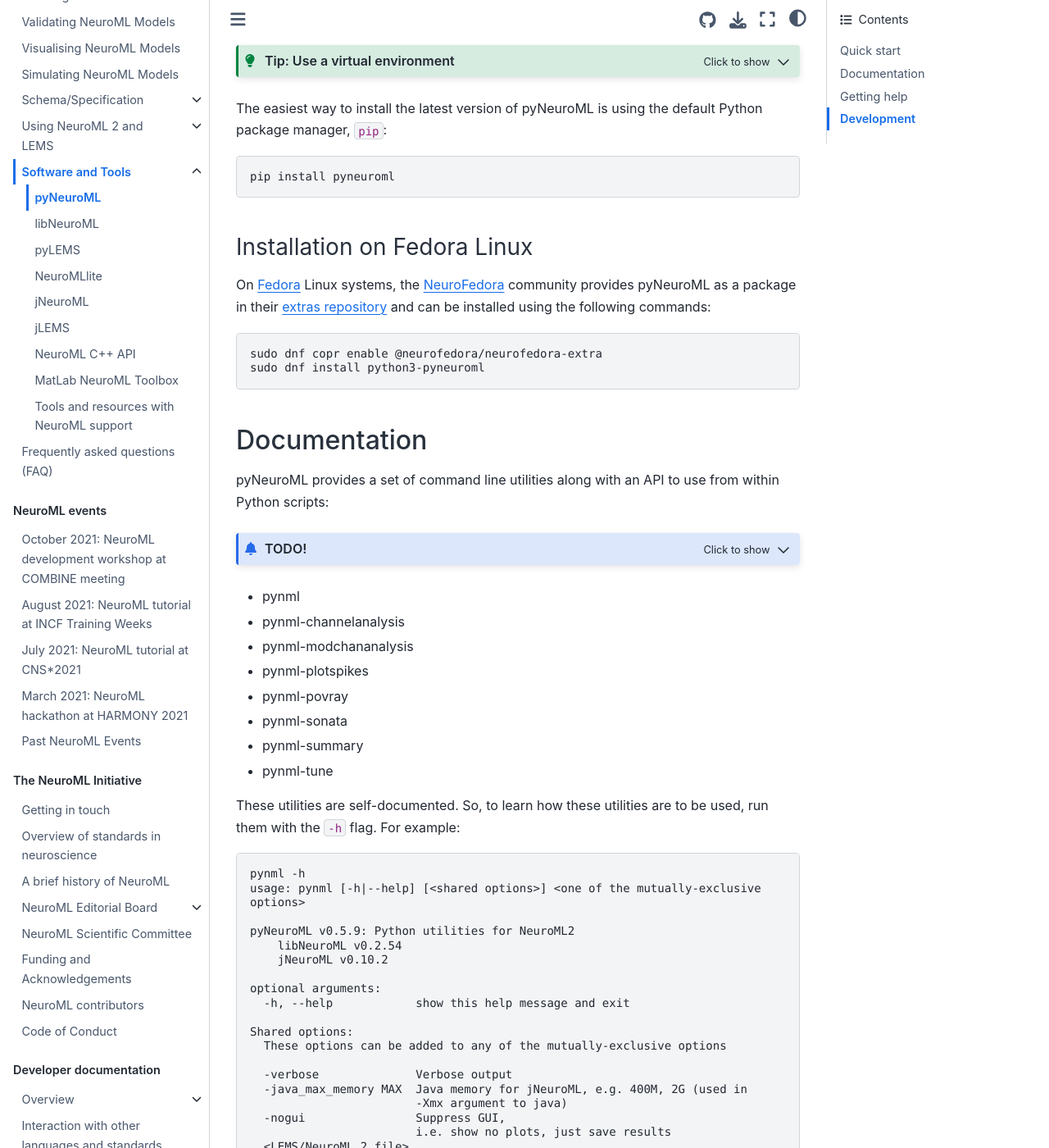
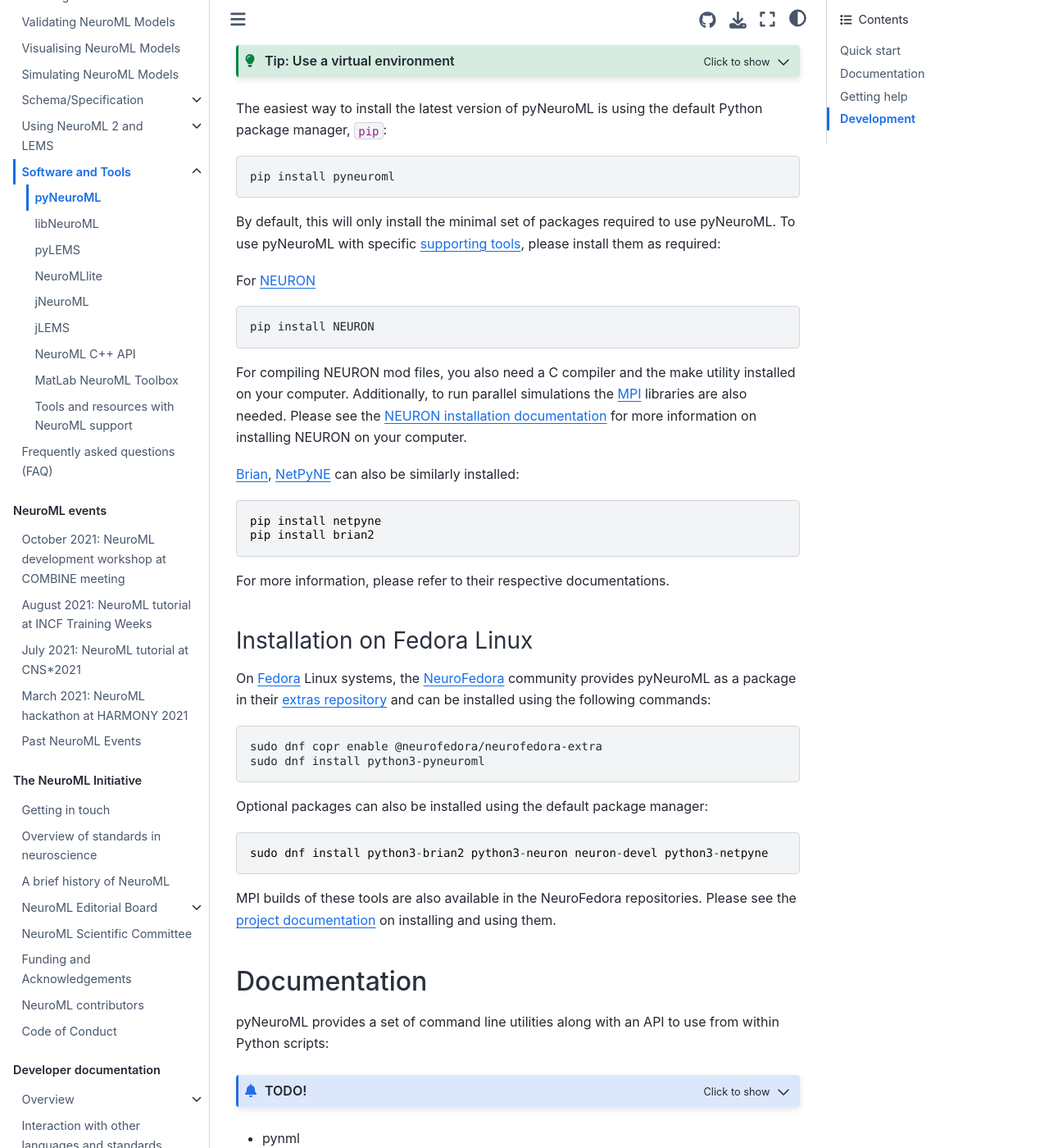
Before and after one commit to NeuroML/Documentation, a Jupyter Book: the page built from source/Userdocs/Software/pyNeuroML.md, in a window 1280 px wide and 1400 px high, scrolled down 1606 px. Shown: the whole window at 82% size. Built offline with Jupyter Book 1.0.4 settings and Sphinx 7.4.7 and the Sphinx Book theme 1.1.4, drawn with Linux system fonts in a browser that asks for light colours; cross-references to code outside the pages are shown as plain code.

Commit message:
feat: add information on installing simulators for pyneuroml

````diff
--- a/source/Userdocs/Software/pyNeuroML.md
+++ b/source/Userdocs/Software/pyNeuroML.md
@@ -63,6 +63,29 @@
 ```{code-block} console
 pip install pyneuroml
 ```
+
+By default, this will only install the minimal set of packages required to use pyNeuroML.
+To use pyNeuroML with specific {ref}`supporting tools <userdocs:supporting:apps>`, please install them as required:
+
+For {ref}`NEURON <userdocs:supporting:apps:neuron>`
+
+```{code-block} console
+pip install NEURON
+```
+
+For compiling NEURON mod files, you also need a C compiler and the make utility installed on your computer.
+Additionally, to run parallel simulations the [MPI](https://en.wikipedia.org/wiki/Message_Passing_Interface) libraries are also needed.
+Please see the [NEURON installation documentation](https://www.neuron.yale.edu/neuron/download) for more information on installing NEURON on your computer.
+
+{ref}`Brian <userdocs:supporting:apps:brian>`, {ref}`NetPyNE <userdocs:supporting:apps:netpyne>` can also be similarly installed:
+
+```
+pip install netpyne
+pip install brian2
+```
+
+For more information, please refer to their respective documentations.
+
 (pyneuroml:install_fedora)=
 ### Installation on Fedora Linux
 
@@ -72,6 +95,16 @@
 sudo dnf copr enable @neurofedora/neurofedora-extra
 sudo dnf install python3-pyneuroml
 ```
+
+Optional packages can also be installed using the default package manager:
+
+```
+sudo dnf install python3-brian2 python3-neuron neuron-devel python3-netpyne
+```
+
+MPI builds of these tools are also available in the NeuroFedora repositories.
+Please see the [project documentation](https://docs.fedoraproject.org/en-US/neurofedora/mpi/) on installing and using them.
+
 (pyneuroml:docs)=
 ## Documentation
 
````
